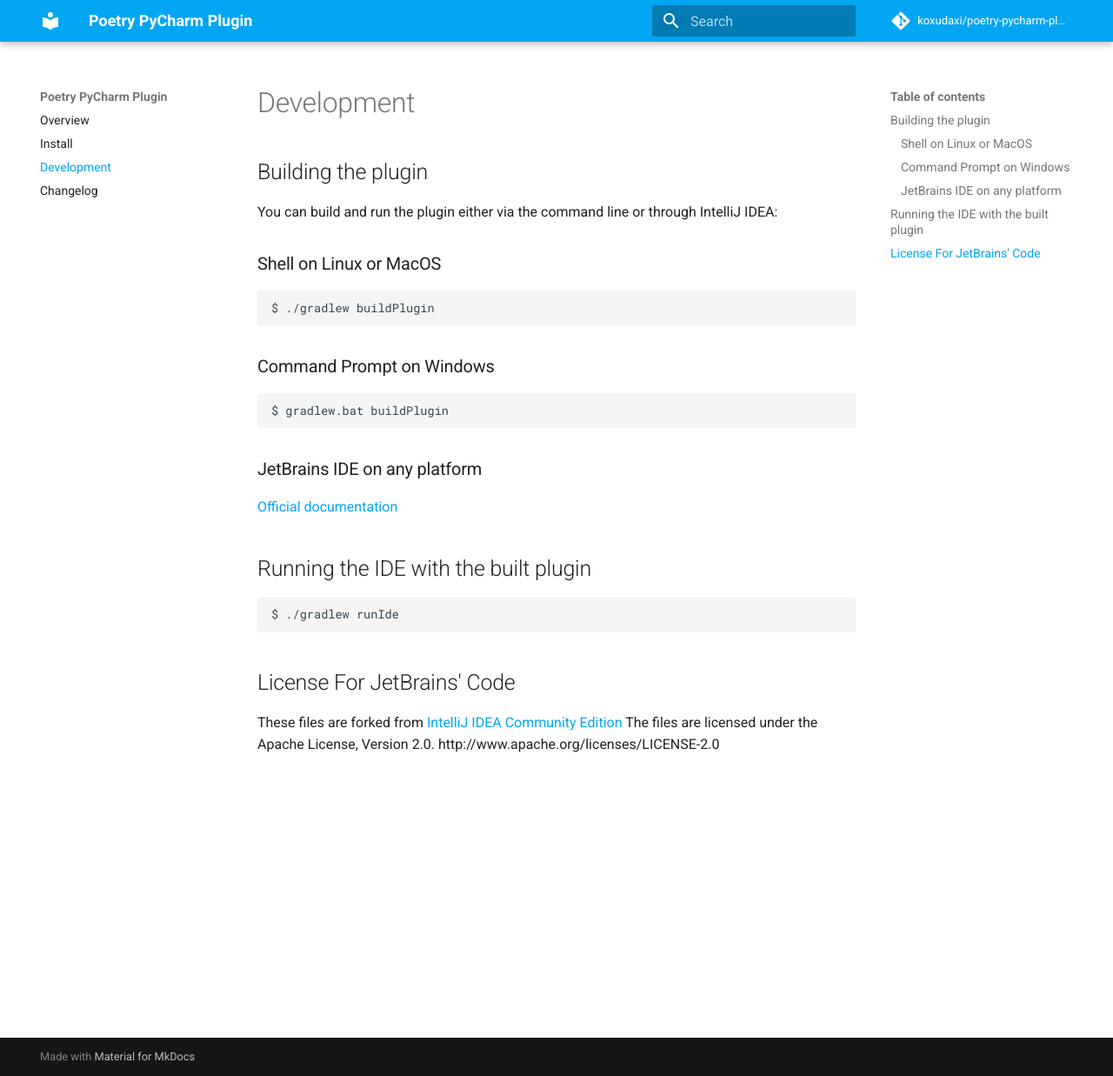
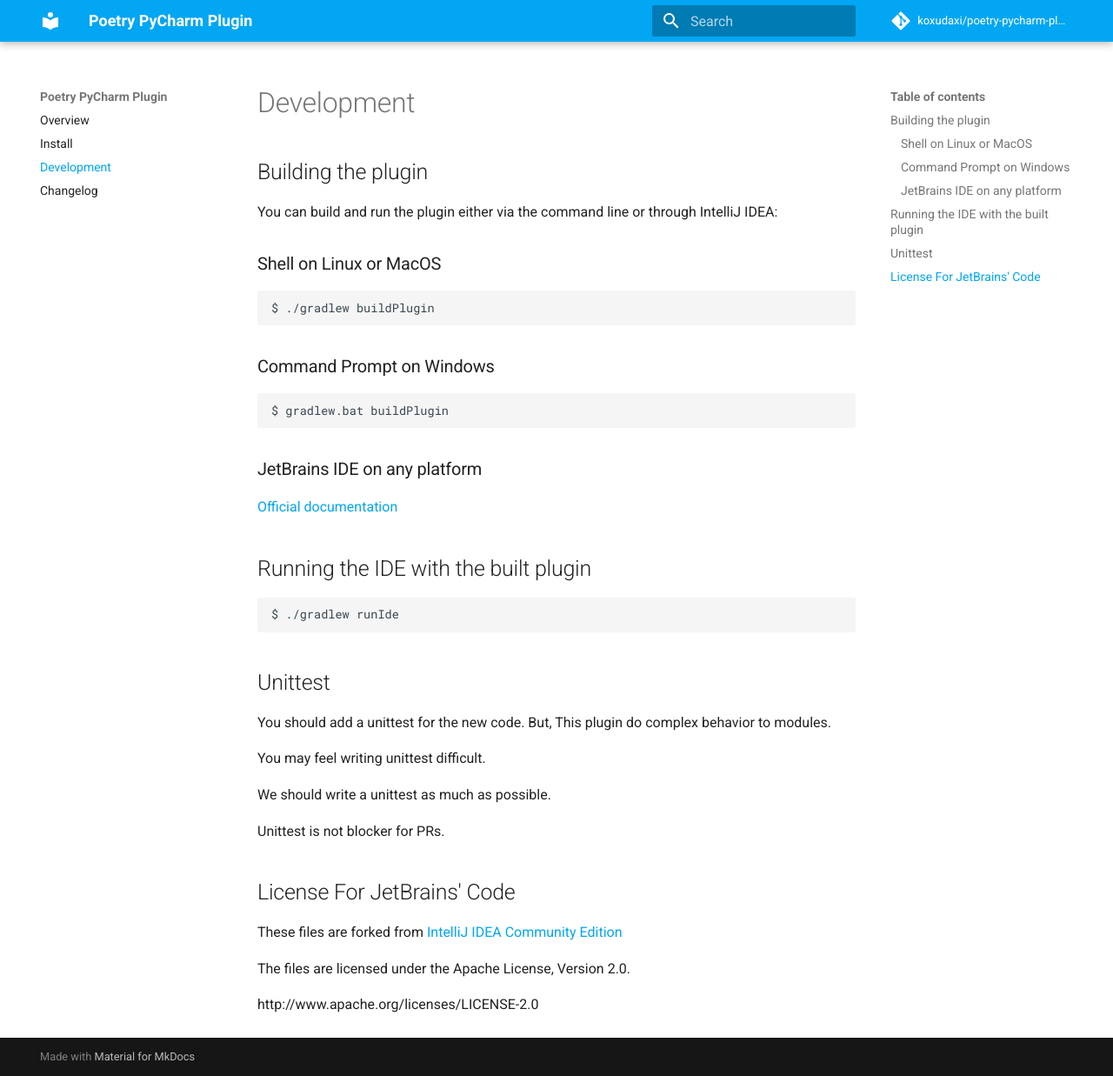
Before and after one commit to koxudaxi/poetry-pycharm-plugin, an MkDocs documentation site: the page built from docs/development.md, in a window 1280 px wide and 1237 px high. Shown: the whole window at 87% size. Built offline with MkDocs 1.6.1 and Material for MkDocs 9.7.7, drawn with Linux system fonts in a browser that asks for light colours; comment, search, counter and statistics services are not loaded.

Commit message:
update contribution document

````diff
--- a/docs/development.md
+++ b/docs/development.md
@@ -21,8 +21,18 @@
 $ ./gradlew runIde
 ```
 
+## Unittest
+You should add a unittest for the new code. But, This plugin do complex behavior to modules.
+
+You may feel writing unittest difficult.
+
+We should write a unittest as much as possible.
+
+Unittest is not blocker for PRs.
 
 ## License For JetBrains' Code
 These files are forked from [IntelliJ IDEA Community Edition](https://github.com/JetBrains/intellij-community)
+
 The files are licensed under the Apache License, Version 2.0.
+
 http://www.apache.org/licenses/LICENSE-2.0
````
